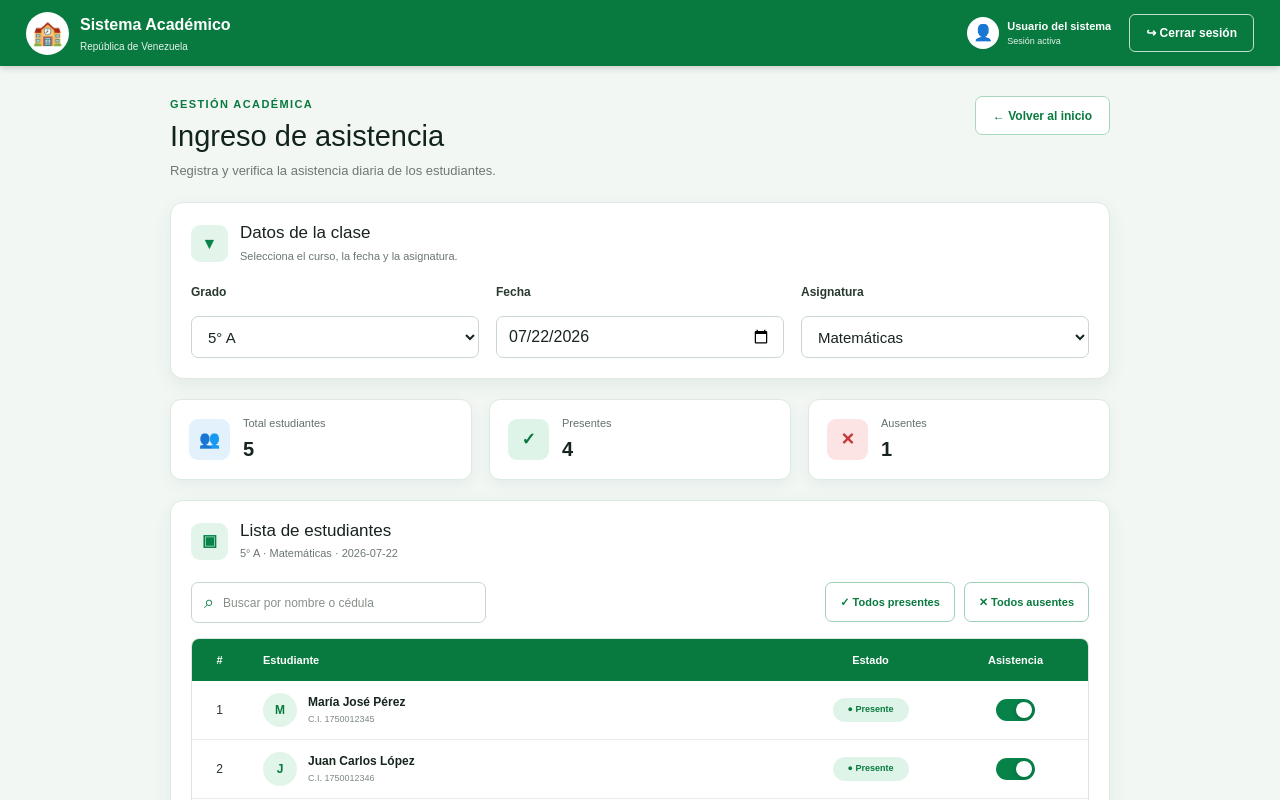
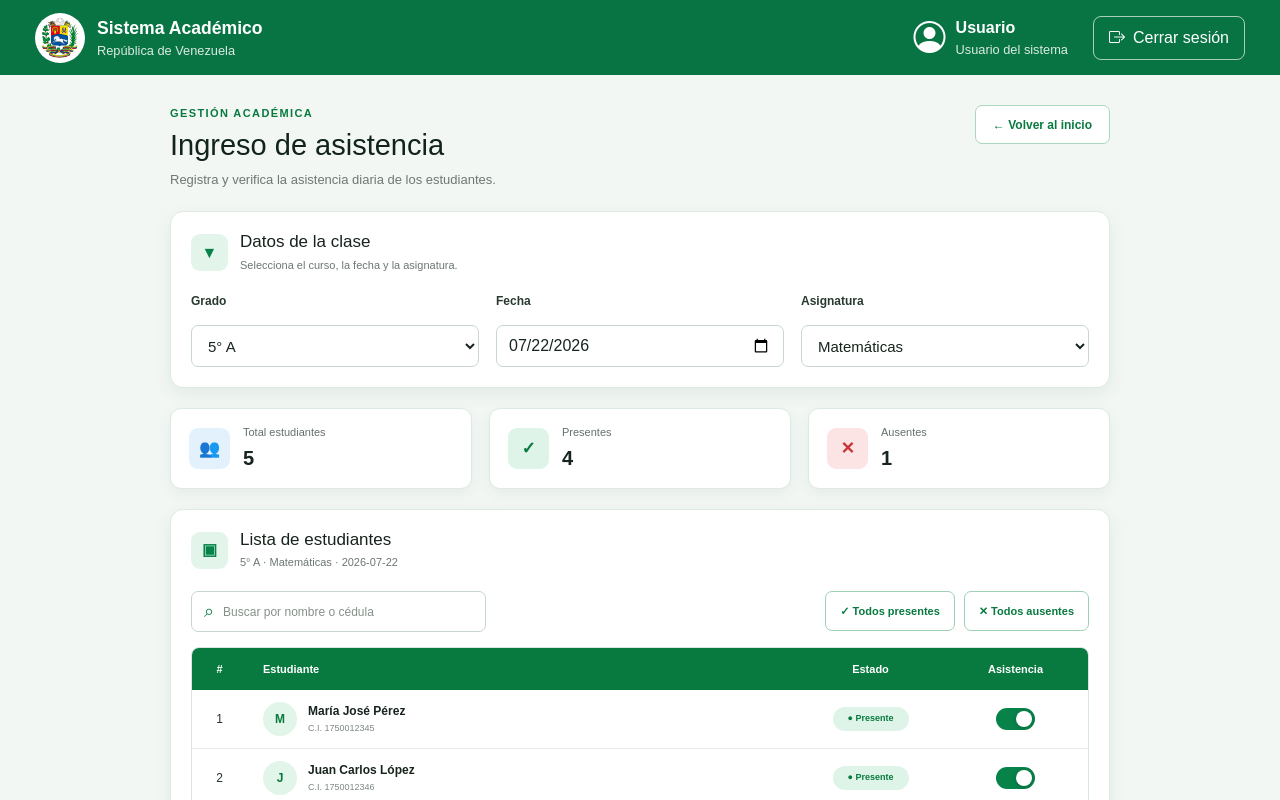
Before and after one commit to marlonminango77-dev/fronted, a React (Vite) app: page /asistencia in a window 1280 px wide. Shown: the top 800 px of the page. Built offline with nearby package versions, Linux system fonts and the light colour scheme.

Commit message:
modificaciones realizadas

```diff
--- a/src/pages/Asistencia/Asistencia.css
+++ b/src/pages/Asistencia/Asistencia.css
@@ -46,100 +46,8 @@ button {
 .pagina-asistencia {
   display: flex;
   flex-direction: column;
-  min-height: 100vh;
+  min-height: 100%;
   background-color: #f2f7f4;
-}
-
-/* Barra superior */
-
-.barra-superior {
-  display: flex;
-  justify-content: space-between;
-  align-items: center;
-  min-height: 66px;
-  padding: 9px 26px;
-  color: #ffffff;
-  background-color: #087a3f;
-  box-shadow: 0 2px 7px rgba(0, 0, 0, 0.18);
-}
-
-.marca-sistema,
-.usuario-sistema,
-.usuario-informacion {
-  display: flex;
-  align-items: center;
-}
-
-.marca-sistema {
-  gap: 11px;
-}
-
-.marca-logo {
-  display: grid;
-  place-items: center;
-  width: 43px;
-  height: 43px;
-  font-size: 24px;
-  background-color: #ffffff;
-  border-radius: 50%;
-}
-
-.marca-sistema div:last-child,
-.usuario-informacion div:last-child {
-  display: flex;
-  flex-direction: column;
-}
-
-.marca-sistema strong {
-  font-size: 16px;
-}
-
-.marca-sistema span {
-  margin-top: 2px;
-  font-size: 10px;
-  opacity: 0.9;
-}
-
-.usuario-sistema {
-  gap: 18px;
-}
-
-.usuario-informacion {
-  gap: 8px;
-}
-
-.usuario-icono {
-  display: grid;
-  place-items: center;
-  width: 32px;
-  height: 32px;
-  color: #087a3f;
-  background-color: #ffffff;
-  border-radius: 50%;
-}
-
-.usuario-informacion strong {
-  font-size: 11px;
-}
-
-.usuario-informacion span {
-  font-size: 9px;
-  opacity: 0.9;
-}
-
-.boton-cerrar {
-  min-height: 38px;
-  padding: 0 16px;
-  color: #ffffff;
-  font-size: 12px;
-  font-weight: 700;
-  background-color: transparent;
-  border: 1px solid rgba(255, 255, 255, 0.75);
-  border-radius: 6px;
-}
-
-.boton-cerrar:hover {
-  background-color: rgba(255, 255, 255, 0.12);
 }
 
 /* Contenido */
@@ -628,31 +536,9 @@ button {
   text-align: center;
 }
 
-/* Footer */
-
-.pie-pagina {
-  display: grid;
-  place-items: center;
-  min-height: 47px;
-  padding: 12px;
-  color: #ffffff;
-  font-size: 10px;
-  font-weight: 700;
-  text-align: center;
-  background-color: #076834;
-}
-
 /* Diseño adaptable */
 
 @media (max-width: 800px) {
-  .barra-superior {
-    padding: 10px 15px;
-  }
-
-  .usuario-informacion {
-    display: none;
-  }
-
   .contenido-asistencia {
     padding: 24px 15px 35px;
   }
@@ -682,19 +568,6 @@ button {
 }
 
 @media (max-width: 560px) {
-  .marca-sistema strong {
-    font-size: 13px;
-  }
-
-  .marca-sistema span {
-    font-size: 8px;
-  }
-
-  .boton-cerrar {
-    padding: 0 10px;
-    font-size: 10px;
-  }
-
   .encabezado-pagina {
     flex-direction: column;
   }
--- a/src/pages/Asistencia/Asistencia.tsx
+++ b/src/pages/Asistencia/Asistencia.tsx
@@ -1,5 +1,6 @@
 import { useMemo, useState } from "react";
 import { useNavigate } from "react-router-dom";
+import MainLayout from "../../layouts/MainLayout";
 import "./Asistencia.css";
 
 interface Estudiante {
@@ -130,44 +131,9 @@ function Asistencia() {
     }, 500);
   };
 
-  const cerrarSesion = () => {
-    localStorage.removeItem("usuarioAutenticado");
-    navigate("/login");
-  };
-
   return (
-    <div className="pagina-asistencia">
-      {/* Barra superior */}
-      <header className="barra-superior">
-        <div className="marca-sistema">
-          <div className="marca-logo">🏫</div>
-
-          <div>
-            <strong>Sistema Académico</strong>
-            <span>República de Venezuela</span>
-          </div>
-        </div>
-
-        <div className="usuario-sistema">
-          <div className="usuario-informacion">
-            <div className="usuario-icono">👤</div>
-
-            <div>
-              <strong>Usuario del sistema</strong>
-              <span>Sesión activa</span>
-            </div>
-          </div>
-
-          <button
-            type="button"
-            className="boton-cerrar"
-            onClick={cerrarSesion}
-          >
-            ↪ Cerrar sesión
-          </button>
-        </div>
-      </header>
-
+    <MainLayout>
+      <div className="pagina-asistencia">
       {/* Contenido */}
       <main className="contenido-asistencia">
         <section className="encabezado-pagina">
@@ -405,10 +371,8 @@ function Asistencia() {
         </section>
       </main>
 
-      <footer className="pie-pagina">
-        © 2026 Escuela de Educación Básica República de Venezuela
-      </footer>
-    </div>
+      </div>
+    </MainLayout>
   );
 }
 
```
Also changed, not shown: src/pages/Roles/Roles.css (indentation only).
